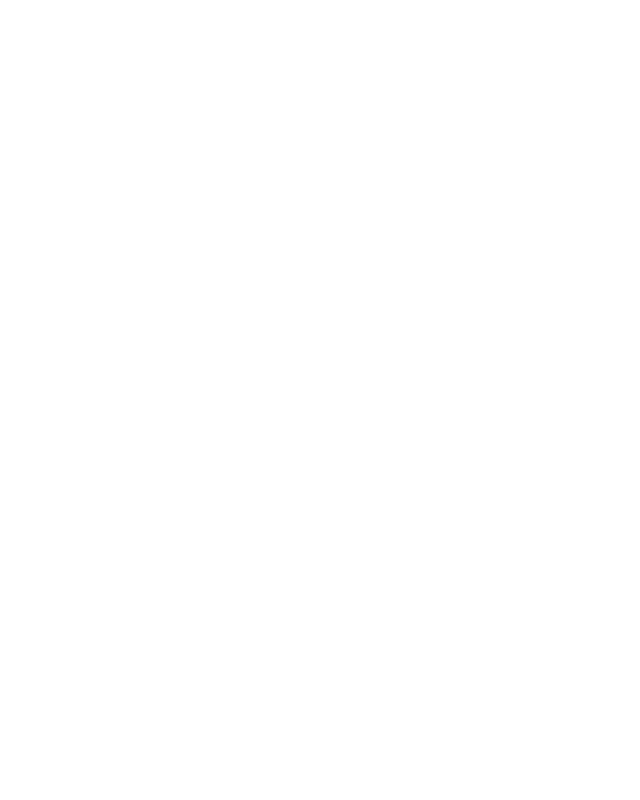
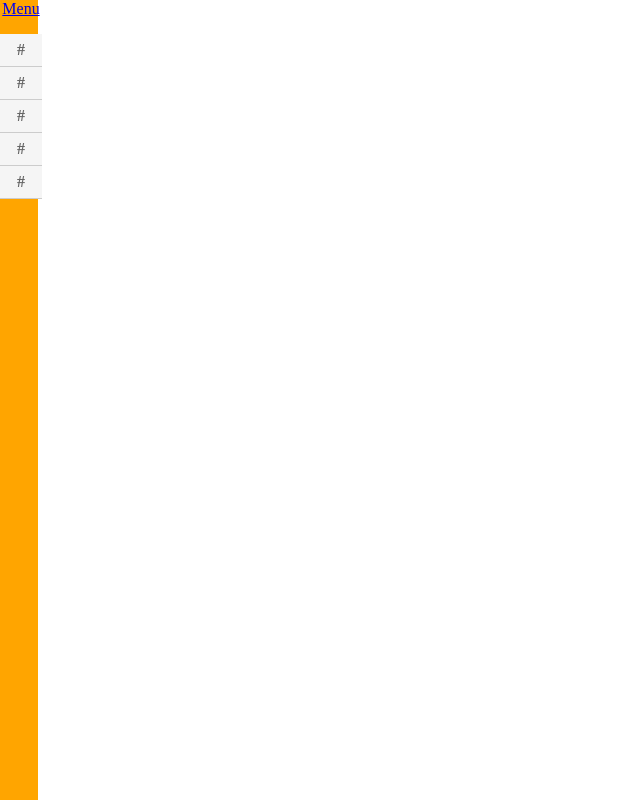
Before and after one commit to ttvsilveirael/slpweb, an Angular app: page / in a window 1280 px wide. Shown: the whole page, without its empty margins (0-640 px from the left). Built offline with nearby package versions, Linux system fonts and the light colour scheme.

Commit message:
Menu Lateral

```diff
--- a/src/app/app.component.html
+++ b/src/app/app.component.html
@@ -1 +1,2 @@
+<menu></menu>
 <router-outlet></router-outlet>
--- a/src/app/app.component.scss
+++ b/src/app/app.component.scss
@@ -0,0 +1,4 @@
+menu {
+    padding: 0px;
+    margin: 0px;
+}
--- a/src/app/components/components.module.ts
+++ b/src/app/components/components.module.ts
@@ -4,14 +4,20 @@
 import { BrowserAnimationsModule } from "@angular/platform-browser/animations";
 import { BrowserModule } from "@angular/platform-browser";
 import { HomeComponent } from "./home/home.component";
+import { MenuComponent } from "./menu/menu.component";
+import { MenuItemComponent } from "./menu-item/menu_itemcomponent";
 
 
 @NgModule({
     declarations: [
         HomeComponent,
+        MenuComponent,
+        MenuItemComponent
     ],
     exports: [
         HomeComponent,
+        MenuComponent,
+        MenuItemComponent
     ],
     imports: [
         BrowserModule,
--- /dev/null
+++ b/src/app/components/menu-item/menu_item.component.html
@@ -0,0 +1,9 @@
+<div class="menu">
+    <ul>
+        <li><a href="#">#</a></li>
+        <li><a href="#">#</a></li>
+        <li><a href="#">#</a></li>
+        <li><a href="#">#</a></li>
+        <li><a href="#">#</a></li>
+    </ul>
+</div>
--- /dev/null
+++ b/src/app/components/menu-item/menu_item.component.scss
@@ -0,0 +1,21 @@
+.menu ul li {
+	margin: 0;
+    padding: 0px;
+	border-bottom: 1px solid #CCC;
+	text-align: center;
+	list-style-type: none;
+}
+
+.menu a:link {
+    background: #F5F5F5;
+    color: #666;
+    font-weight: bold;
+    text-decoration: none;
+    display: block;
+    padding: 7px;
+}
+
+ul {
+    padding: 0px;
+    align-items: center;
+}
--- /dev/null
+++ b/src/app/components/menu/menu.component.html
@@ -0,0 +1,6 @@
+<div class="menu-conteudo">
+    <div class="menu">
+        <a href="#">Menu</a>
+            <menu-item></menu-item>
+    </div>
+</div>
--- /dev/null
+++ b/src/app/components/menu/menu.component.scss
@@ -0,0 +1,18 @@
+.menu-conteudo {
+    width: 3%;
+    text-align: center;
+    background: orange;
+    margin: 0px;
+    height: 100vh;
+    padding: 0px;
+}
+
+.menu {
+    width: 42px;
+}
+
+.menu-conteudo:hover {
+    width: 250px;
+    transition: all 1s ease-in-out;
+
+}
--- a/src/styles.scss
+++ b/src/styles.scss
@@ -1 +1,3 @@
-/* You can add global styles to this file, and also import other style files */
+body {
+    margin: 0px;
+}
```
Also changed, not shown: src/app/components/menu-item/menu_itemcomponent.ts (added, +9 -0 lines), src/app/components/menu/menu.component.ts (added, +9 -0 lines).
